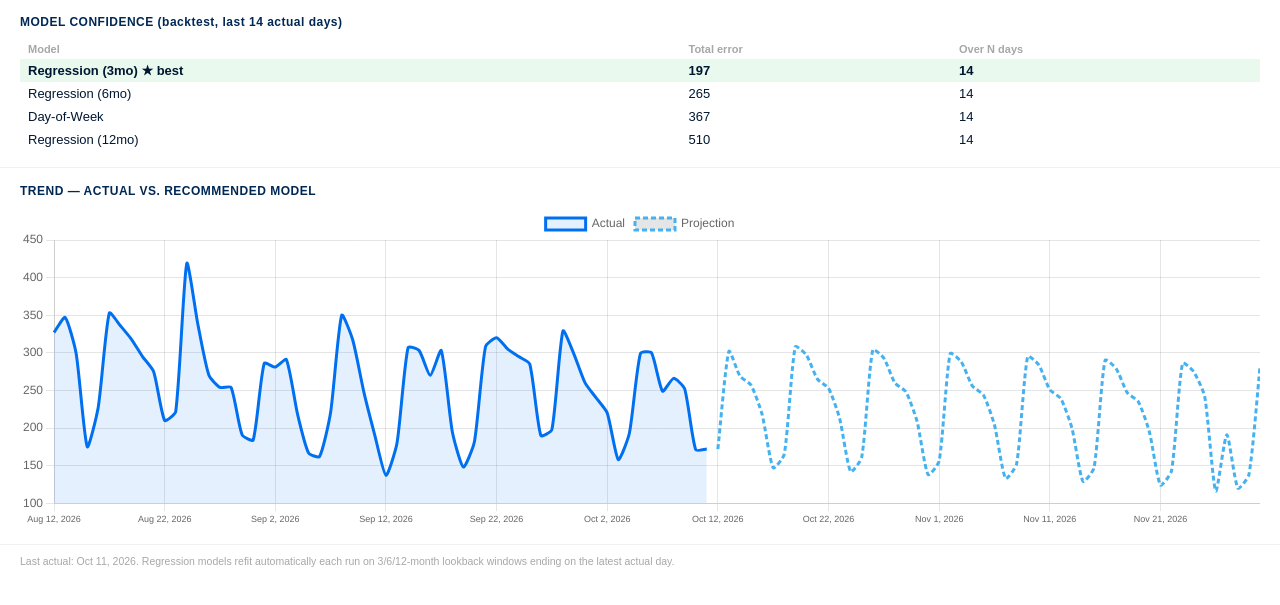
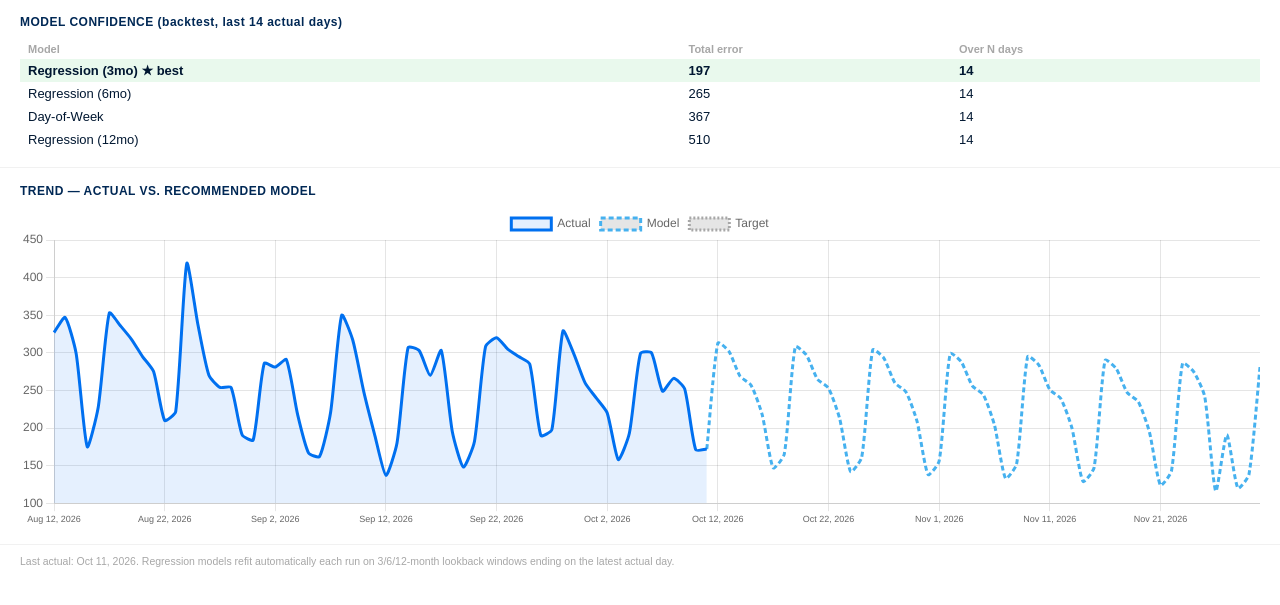
Before and after one commit to namasteno/wst-dashboard, a plain HTML site: page docs/index.html in a window 1280 px wide. Shown: the part 183-788 px from the top of the page. Drawn offline with nearby package versions, Linux system fonts and the light colour scheme.

Commit message:
Add files via upload

```diff
--- a/docs/index.html
+++ b/docs/index.html
@@ -108,30 +108,69 @@
 
 function renderTrend(daily, modelOutput) {
   const bestKey = Object.entries(modelOutput.backtest).sort((a,b) => a[1].totalError - b[1].totalError)[0][0];
-  const recent = daily.slice(-60);
-  const labels = recent.map(d => d.date);
-  const actuals = recent.map(d => d['App Complete']);
+  const targets = modelOutput.daily_targets || {};
 
-  const projLabels = modelOutput.projections.map(p => p.date);
-  const projValues = modelOutput.projections.map(p => p[bestKey]);
+  // Build one merged, date-ordered map so Actual / Model / Target can each
+  // be present or absent independently for any given date.
+  const recentActualRows = daily.slice(-60);
+  const byDate = new Map();
 
-  const allLabels = [...labels, ...projLabels];
-  const actualSeries = [...actuals, ...projLabels.map(() => null)];
-  const projSeries = [...labels.map(() => null), recent.length ? actuals[actuals.length-1] : null, ...projValues.slice(1)];
+  recentActualRows.forEach(d => {
+    byDate.set(d.date, { date: d.date, actual: d['App Complete'] });
+  });
+
+  modelOutput.projections.forEach(p => {
+    const row = byDate.get(p.date) || { date: p.date };
+    row.model = p[bestKey];
+    byDate.set(p.date, row);
+  });
+
+  // Targets are independent of actual/projection status — attach to any
+  // date already in view, and add target-only dates that fall within the
+  // recent/projection window even if there's no actual or model for them.
+  byDate.forEach((row, dateStr) => {
+    if (targets[dateStr] !== undefined) row.target = targets[dateStr];
+  });
+
+  // Anchor the model line visually at the last actual point so the dashed
+  // projection connects to the solid actual line instead of leaving a gap.
+  if (recentActualRows.length) {
+    const lastActualDate = recentActualRows[recentActualRows.length - 1].date;
+    const lastActualRow = byDate.get(lastActualDate);
+    if (lastActualRow && lastActualRow.model === undefined) {
+      lastActualRow.model = lastActualRow.actual;
+    }
+  }
+
+  const rows = Array.from(byDate.values());
+  const labels = rows.map(r => r.date);
+  const actualSeries = rows.map(r => r.actual ?? null);
+  const modelSeries = rows.map(r => r.model ?? null);
+  const targetSeries = rows.map(r => r.target ?? null);
 
   new Chart(document.getElementById('trendChart'), {
     type: 'line',
     data: {
-      labels: allLabels,
+      labels,
       datasets: [
-        { label: 'Actual', data: actualSeries, borderColor: '#0070F0', backgroundColor: 'rgba(0,112,240,0.1)', fill: true, tension: 0.2, pointRadius: 0 },
-        { label: 'Projection', data: projSeries, borderColor: '#46B1EF', borderDash: [5,3], tension: 0.2, pointRadius: 0 },
+        { label: 'Actual', data: actualSeries, borderColor: '#0070F0', backgroundColor: 'rgba(0,112,240,0.1)', fill: true, tension: 0.2, pointRadius: 0, spanGaps: false },
+        { label: 'Model', data: modelSeries, borderColor: '#46B1EF', borderDash: [5,3], tension: 0.2, pointRadius: 0, spanGaps: false },
+        { label: 'Target', data: targetSeries, borderColor: '#A7A7A7', borderDash: [2,2], tension: 0.2, pointRadius: 0, spanGaps: false },
       ],
     },
     options: {
       responsive: true,
       interaction: { mode: 'index', intersect: false },
       scales: { x: { ticks: { maxTicksLimit: 12, font: { size: 9 } } } },
+      plugins: {
+        tooltip: {
+          callbacks: {
+            // Only list datasets that actually have a value for this date,
+            // so you never see a blank "Target: " line on days with no target.
+            label: (ctx) => ctx.parsed.y === null ? null : `${ctx.dataset.label}: ${ctx.parsed.y}`,
+          },
+        },
+      },
     },
   });
 }
```
